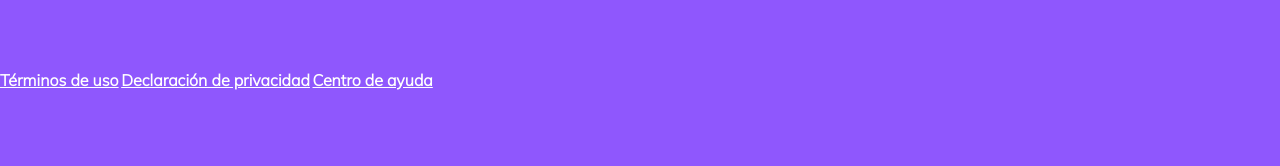
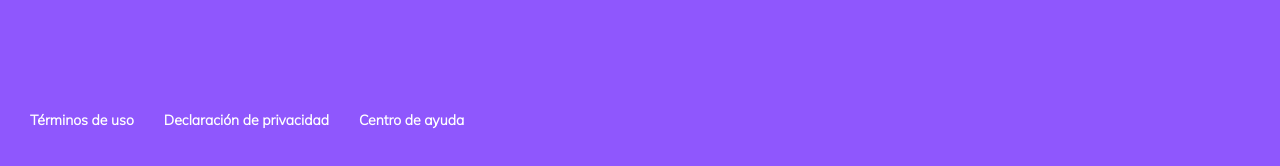
Before and after one commit to palomaYPR/PlatziVideo-Frontend_Course, a plain HTML site: page index.html in a window 1280 px wide. Shown: the part 1270-1436 px from the top of the page. Before the commit the page ends 1360 px from the top, so only its background shows below. Drawn offline with Linux system fonts and the light colour scheme.

Commit message:
404 page was added

```diff
--- /dev/null
+++ b/styles/404.css
@@ -0,0 +1,67 @@
+* {
+    box-sizing: border-box;
+    margin: 0;
+    padding: 0;
+}
+
+html {
+    font-size: 62.5%;
+    font-family: 'Mulish', sans-serif;
+}
+
+header {
+    align-items: center;
+    background-color: #8F57FD;
+    color: white;
+    display: flex;
+    height: 100px;
+    justify-content: space-between;
+    top: 0px;
+    width: 100%;
+}
+
+header img {
+    margin-left: 3rem;
+    width: 200px;
+}
+
+.notFound {
+    width: 100%;
+    height: calc(100vh - 200px);
+    background-color: #8f57fd;
+    background-image: linear-gradient(180deg, #8f57fd 0%, #8EC5FC 65%, #E0C3FC 98%);
+    align-items: center;
+    justify-content: center;
+    text-align: center;
+}
+
+.notFound img {
+    margin-top: 130px;
+    width: 50%;
+}
+
+.notFound__text {
+    font-size: 3rem;
+    font-weight: 900;
+}
+
+.footer {
+    background-color: #E0C3FC;
+    display: flex;
+    align-items: center;
+    padding-top: 2rem;
+    height: 100px;
+    width: 100%;
+}
+
+.footer a {
+    color: black;
+    cursor: pointer;
+    font-size: 1.4rem;
+    padding-left: 3rem;
+    text-decoration: none;
+}
+
+.footer a:hover {
+    text-decoration: underline;
+}
--- a/styles/index.css
+++ b/styles/index.css
@@ -119,6 +119,7 @@ header img {
     position: relative;
 }
 
+
 #title {
     margin-left: 3.5rem;
     font-size: 2rem;
@@ -200,7 +201,23 @@ header img {
     color: white;
 }
 
-footer {
+.footer {
     align-items: center;
-    background-color: ;
+    display: flex;
+    align-items: center;
+    padding-top: 2rems;
+    height: 100px;
+    width: 100½;
 }
+
+.footer a {
+    color: white;
+    cursor: pointer;
+    font-size: 1.4rem;
+    padding-left: 3rem;
+    text-decoration: none;
+}
+
+.footer a:hover {
+    text-decoration: underline;
+}
```
Also changed, not shown: components/404.html (added, +23 -0 lines).
